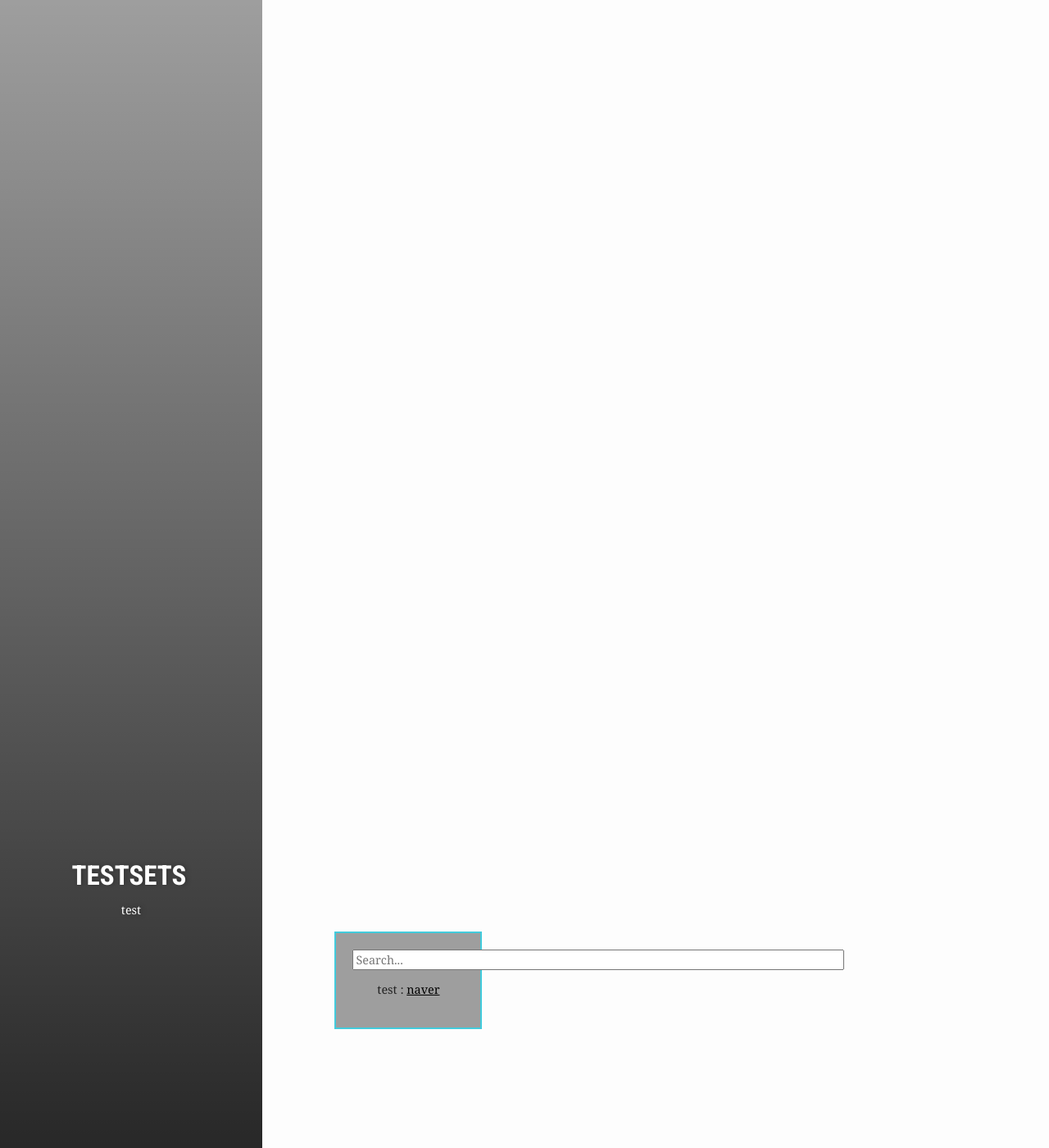
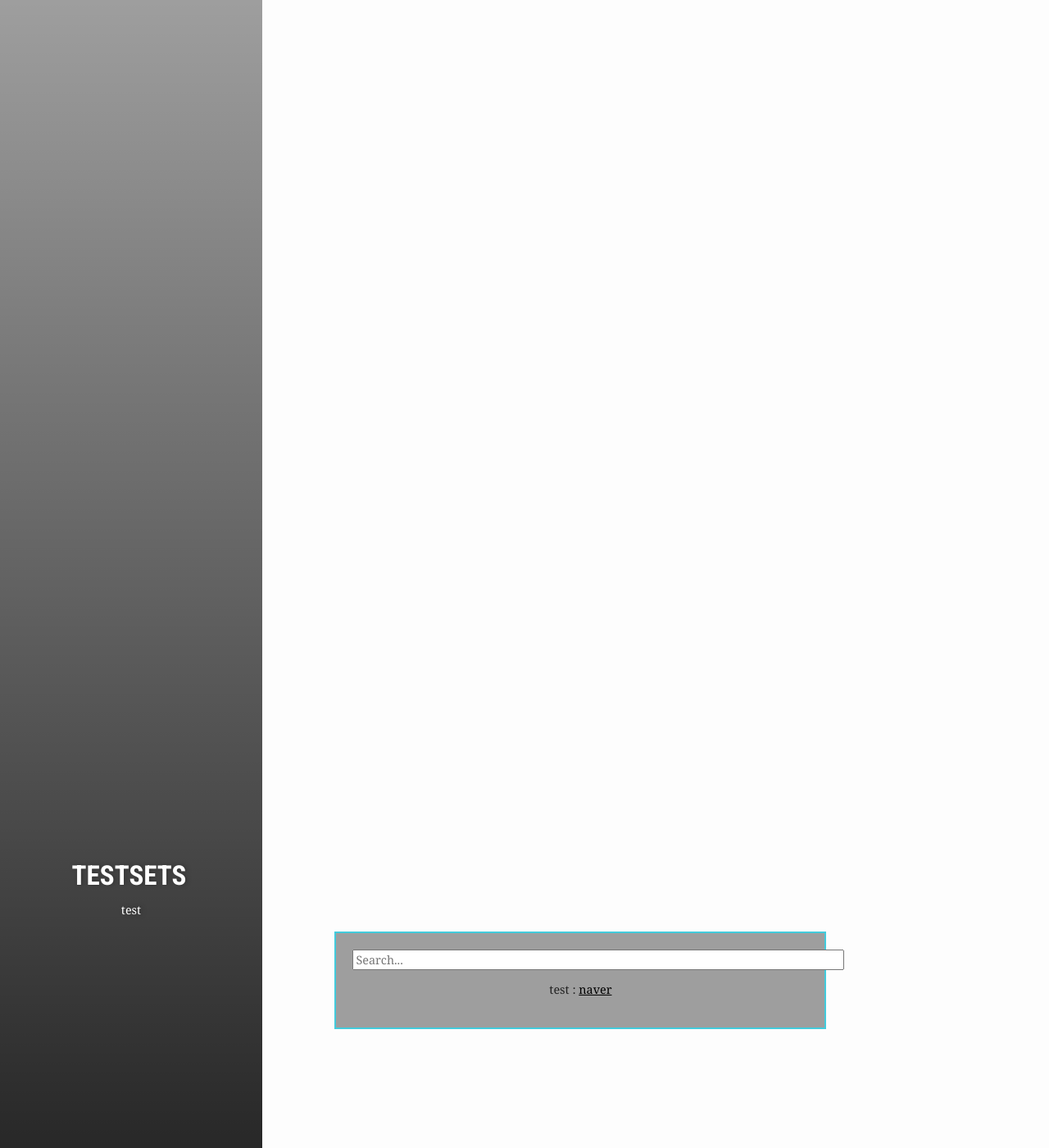
Before and after one commit to test076923/test076923.github.io, a Jekyll site: the page built from _posts/2017-10-10-ssstest.md, in a window 1280 px wide and 1400 px high, scrolled down 4600 px. Shown: the whole window at 82% size. Built offline with Jekyll 4.4.1, drawn with Linux system fonts in a browser that asks for light colours; nearby versions of some CDN libraries; comment, search, counter and statistics services are not loaded; grey boxes are pictures that could not be loaded.

Commit message:
Update scroll.html

```diff
--- a/_includes/scroll.html
+++ b/_includes/scroll.html
@@ -29,7 +29,7 @@
 
 	#example2 {
 		position: relative;
-		width: 180px;
+		width: 600px;
 		margin: 10px;
 		padding: 20px 20px 20px;
 		background: #eee url(/images/sfbgTile.png);
```
